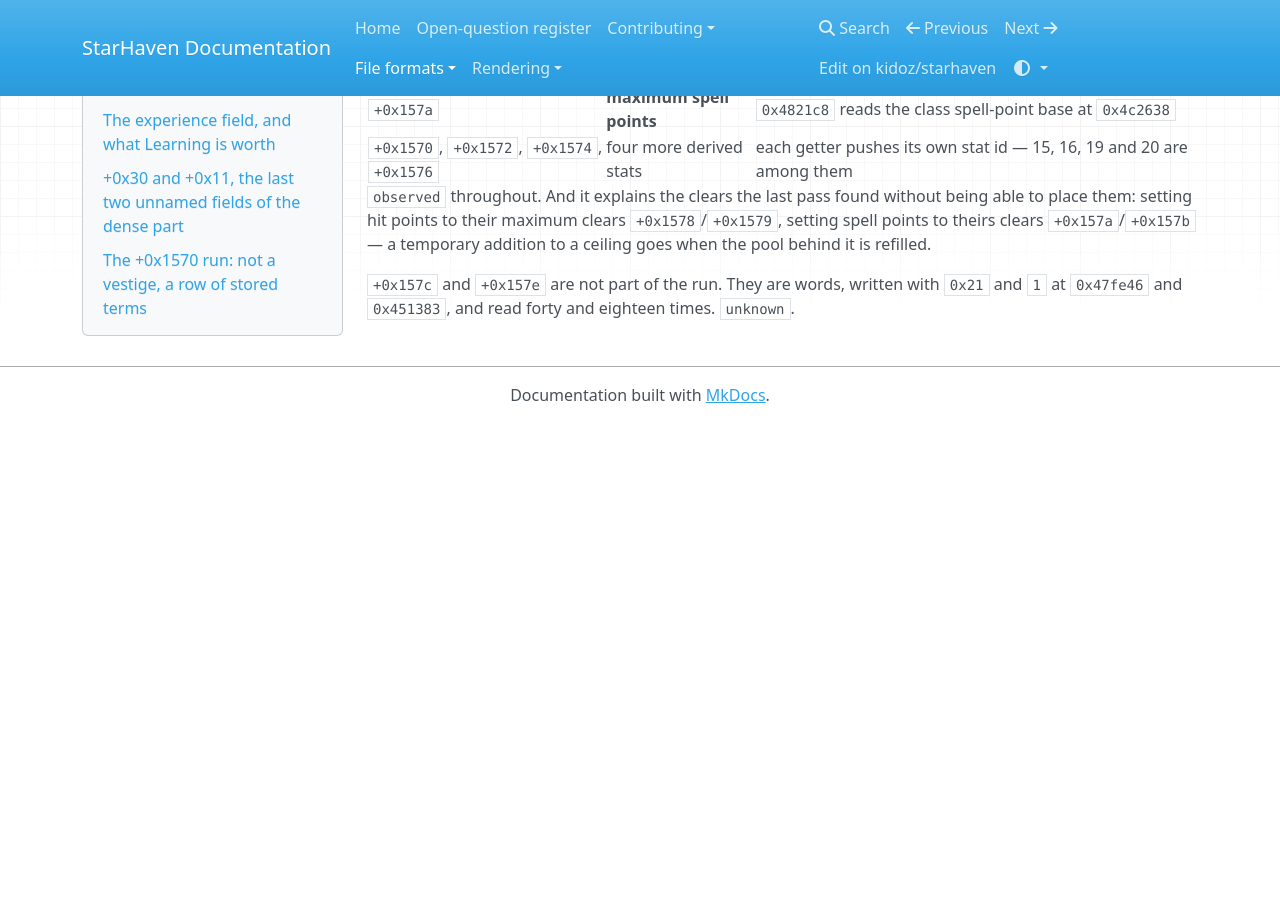
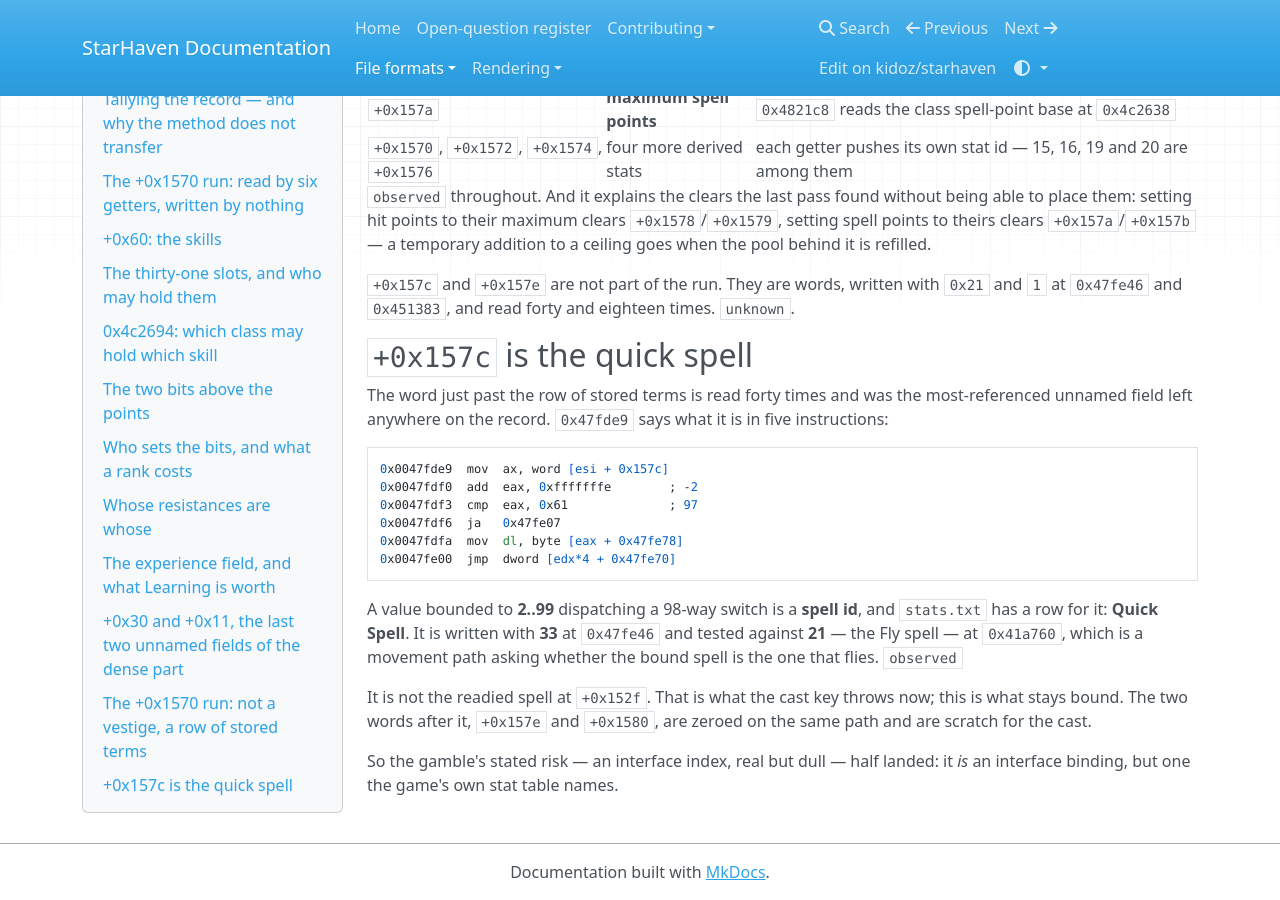
Before and after one commit to kidoz/starhaven, an MkDocs documentation site: the page built from docs/formats/player-record.md, in a window 1280 px wide and 900 px high, scrolled down 19399 px. Built offline with MkDocs 1.6.1, drawn with Linux system fonts in a browser that asks for light colours; nearby versions of some CDN libraries; before the commit the page ends 19822 px from its top, so only the background shows below that.

Commit message:
Name the quick spell and carry it through a save

````diff
--- a/docs/formats/player-record.md
+++ b/docs/formats/player-record.md
@@ -1115,3 +1115,31 @@ being able to place them: setting hit points to their maximum clears
 `+0x157c` and `+0x157e` are not part of the run. They are words, written with
 `0x21` and `1` at `0x47fe46` and `0x451383`, and read forty and eighteen times.
 `unknown`.
+
+## `+0x157c` is the quick spell
+
+The word just past the row of stored terms is read forty times and was the
+most-referenced unnamed field left anywhere on the record. `0x47fde9` says
+what it is in five instructions:
+
+```
+0x0047fde9  mov  ax, word [esi + 0x157c]
+0x0047fdf0  add  eax, 0xfffffffe        ; -2
+0x0047fdf3  cmp  eax, 0x61              ; 97
+0x0047fdf6  ja   0x47fe07
+0x0047fdfa  mov  dl, byte [eax + 0x47fe78]
+0x0047fe00  jmp  dword [edx*4 + 0x47fe70]
+```
+
+A value bounded to **2..99** dispatching a 98-way switch is a **spell id**, and
+`stats.txt` has a row for it: **Quick Spell**. It is written with **33** at
+`0x47fe46` and tested against **21** — the Fly spell — at `0x41a760`, which is
+a movement path asking whether the bound spell is the one that flies.
+`observed`
+
+It is not the readied spell at `+0x152f`. That is what the cast key throws
+now; this is what stays bound. The two words after it, `+0x157e` and
+`+0x1580`, are zeroed on the same path and are scratch for the cast.
+
+So the gamble's stated risk — an interface index, real but dull — half landed:
+it *is* an interface binding, but one the game's own stat table names.
````
Also changed, not shown: README.md (+10 -0 lines), 3 other files.
